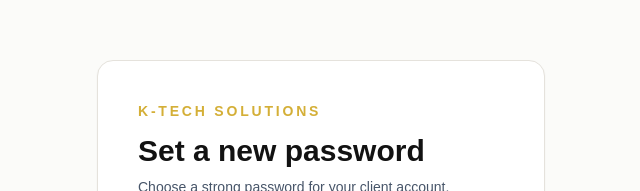
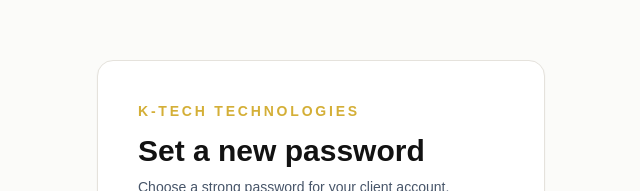
Before and after one commit to Kushy12345/k-tech-client-portal, a Next.js app: page /reset-password in a window 1280 px wide. Shown: the part 172-363 px from the top of the page, without its empty margins (319-959 px from the left). Built offline with nearby package versions, Linux system fonts and the light colour scheme.

Commit message:
Rebrand portal to K-Tech Technologies

```diff
--- a/src/components/auth/password-reset-form.tsx
+++ b/src/components/auth/password-reset-form.tsx
@@ -30,7 +30,7 @@
   }
 
   return <form onSubmit={submit} className="card w-full max-w-md space-y-5">
-    <div><p className="text-sm font-semibold uppercase tracking-[0.2em] text-[#D4AF37]">K-Tech Solutions</p><h1 className="mt-3 text-3xl font-bold">{recovery ? 'Set a new password' : 'Reset your password'}</h1><p className="mt-2 text-sm text-slate-600">{recovery ? 'Choose a strong password for your client account.' : 'We will email you a secure link to continue.'}</p></div>
+    <div><p className="text-sm font-semibold uppercase tracking-[0.2em] text-[#D4AF37]">K-Tech Technologies</p><h1 className="mt-3 text-3xl font-bold">{recovery ? 'Set a new password' : 'Reset your password'}</h1><p className="mt-2 text-sm text-slate-600">{recovery ? 'Choose a strong password for your client account.' : 'We will email you a secure link to continue.'}</p></div>
     {recovery ? <label className="block text-sm font-semibold">New password<input required minLength={8} type="password" value={password} onChange={(event) => setPassword(event.target.value)} className="field mt-2" autoComplete="new-password" /></label> : <label className="block text-sm font-semibold">Email address<input required type="email" value={email} onChange={(event) => setEmail(event.target.value)} className="field mt-2" autoComplete="email" /></label>}
     {error && <p role="alert" className="rounded-lg bg-red-50 p-3 text-sm text-red-700">{error}</p>}
     {message && <p role="status" className="rounded-lg bg-emerald-50 p-3 text-sm text-emerald-700">{message}</p>}
```
